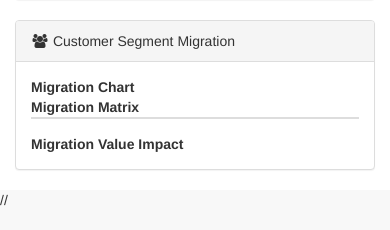
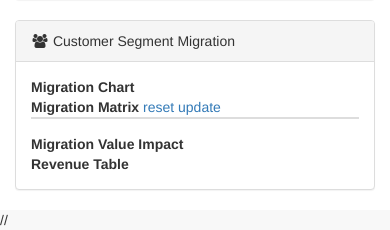
Before and after one commit to StephTruong/Project_Ingadata, a Python web app: template dev/app/templates/dashboard/index.html in a window 390 px wide. Shown: the part 1743-1973 px from the top of the page. Before the commit the page ends 1949 px from the top, so only its background shows below. Run offline with Jinja, Linux system fonts and the light colour scheme; the template is opened without the code that fills it, so the values that code supplies are empty.

Commit message:
revenue history table

```diff
--- a/dev/app/static/js/customerSegment.js
+++ b/dev/app/static/js/customerSegment.js
@@ -405,6 +405,15 @@ window.onresize = function(event) {
   incomeDistributionChart.transitionDuration(750);
 
 };
+// // with default value
+// // load the matrix -> migration pct
+// plot the chord diagram <- migration counts
+//  update the impact chart
+//  save revenues in the table
+//  // on update of matrix -> migration pct
+//  // update chord diagram -> counts
+//  update impact chart  <- migration pct -> revenues
+//  save revenues in the table <- revenues
 
 function DrawValueImpactChart (data) {
     //See the [crossfilter API](https://github.com/square/crossfilter/wiki/API-Reference) for reference.
@@ -448,24 +457,29 @@ function DrawValueImpactChart (data) {
          dc.renderAll();
 }
 
-//migration table
+var rowID=0;
+//migration matrix
 function drawTable(data, tableContainer,chartContainer, valueChart) {
     var columnNames = [0,1,2,3,4,5]
+
 
     var dataPct =[];
     for(var i=0;i < data.length;i++){
         var sum = data[i].reduce(function(a, b) { return a + b; }, 0);
-        console.log(sum)
         dataPct[i]= data[i].map(function(e) {
                 return Math.round(e/sum*100*10)/10;
             });
         }
+    var currentData =dataPct;
 
     // Charts
     var table = Table()
       .on('edit', function(d){
-        updateValueImpactChart(d,valueChart);
-        // updateChart(d);
+        currentData = d
+        // updateValueImpactChart(d,valueChart);
+        //updateTable(d);
+        // console.log(d)
+
        });
 
     function updateTable(_data){
@@ -485,30 +499,40 @@ function drawTable(data, tableContainer,chartContainer, valueChart) {
             '/dashboard/migrationImpact',
             data = JSON.stringify(_data),
             function(data) {
-                data = $.parseJSON(data)
-                DrawValueImpactChart(data)
+
+                data = $.parseJSON(data);
+                DrawValueImpactChart(data);
+                insertRowRevenueTable(data,"#revenue-table",rowID);
+                rowID++;
+                console.log(rowID)
             })
     }
-
-    // var circularNetwork = CircularNetwork()
-    //     .width(500)
-    //     .height(500)
-    //     .margins({top:50, right:50, bottom:50, left:50})
-    //     .enableTooltips(true)
-    //     .labelOffset(5);
-
 
 
 
     // updateChart(data)
-    updateTable([dataPct, columnNames])
+    updateTable([dataPct, columnNames]);
+    drawRevenueTable("#revenue-table");
+
     // updateChart(connectionData)
 
     // Update charts on reset
-    d3.select('.impact-reset')
-        .on("mouseup", function(d, i){
+    d3.select('#impact-reset')
+        .on("click", function(d, i){
+        console.log("reset");
         // updateChart(connectionData);
-         updateTable([dataPct, columnNames]);
+        currentData = dataPct
+        updateTable([currentData, columnNames]);
+        updateValueImpactChart( currentData,valueChart);
+
+        });
+    d3.select('#impact-update')
+        .on("click", function(d, i){
+        // console.log(d3.selectAll("table"))
+        // console.log(currentData)
+        // updateTable([data, columnNames])
+        // updateChart(connectionData);
+        updateValueImpactChart( currentData,valueChart);
         });
 }
 
@@ -520,7 +544,7 @@ function drawChordChart(data, container) {
     var width = 720,
     height = 720,
     outerRadius = Math.min(width, height) / 2 - 10,
-    innerRadius = outerRadius - 16;
+    innerRadius = outerRadius - 24;
 
     var formatPercent = d3.format(". individuals");
 
@@ -611,3 +635,45 @@ function drawChordChart(data, container) {
 
 }
 drawChordChart(migrationData, "#migration-chord-chart")
+
+
+function drawRevenueTable(tableContainer) {
+    var periods = []
+    for (var i= 0; i< 12; i++){
+        periods[i]=2016+i
+    }
+
+    var info = d3.select(tableContainer),
+        thead = info.append("thead"),
+        tbody = info.append("tbody");
+
+    thead.append("tr").append("th").text("")
+    thead.select("tr")
+     .selectAll("th")
+     .data(periods, function(d) { return d; })
+     .enter()
+     .insert("th")
+     .text(function (d) { return (d);  });
+
+
+}
+
+function insertRowRevenueTable(data,tableContainer){
+    var data2 =[];
+    for(var i=0;i < data.length;i++){
+        data2[i]= Math.round(data[i]['Alt1'])
+    }
+ console.log(data2)
+
+    var rowIDText = ""
+    if (rowID==0){
+        rowIDText= "Default"
+
+    }else{
+        rowIDText = "Alt"+rowID
+    }
+    var tbody = d3.select(tableContainer).select("tbody")
+    tbody.append("tr").insert("td").text(rowIDText)
+    tbody.selectAll("tr").selectAll("td").data(data2).enter().append("td").text(function (d) { return (d);  });
+
+};
--- a/dev/app/templates/dashboard/index.html
+++ b/dev/app/templates/dashboard/index.html
@@ -172,7 +172,7 @@
                      <div class="panel-body">
                          <div class="row">
 
-                           <div class="col-lg-12">
+                           <div class="col-md-6  col-md-offset-3" >
                               <strong>Migration Chart</strong>
                               <div id="migration-chord-chart">  </div>
                            </div>
@@ -180,14 +180,35 @@
                         </div>
 
                         <div class="row">
-                           <div class="col-lg-12">
+                           <div class="col-md-6  col-md-offset-3" >
                               <strong>Migration Matrix</strong>
-                              <a class="reset" id="impact-reset" style="display: none;">reset</a>
+                              <a class="reset" id="impact-reset" style="">reset</a>
+                              <a class="update" id="impact-update" style="">update</a>
                               <div class="table-responsive">
                                  <table  id="migration-matrix" class="table"></table>
                               </div>
+                           </div>
+
+                           <div class="clearfix"></div>
+                        </div>
+
+                         <div class="row">
+                           <div class="col-lg-12" >
+
                               <div><strong>Migration Value Impact</strong> </div>
                               <div id="value-impact-chart" >
+
+                              </div>
+                           </div>
+
+                           <div class="clearfix"></div>
+                        </div>
+
+                        <div class="row">
+                           <div class="col-lg-12" >
+
+                              <div><strong>Revenue Table</strong> </div>
+                              <div id="revenue-table" >
 
                               </div>
                            </div>
```
